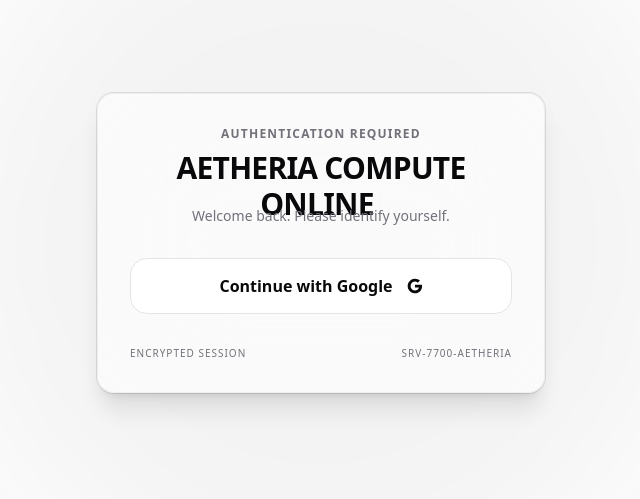
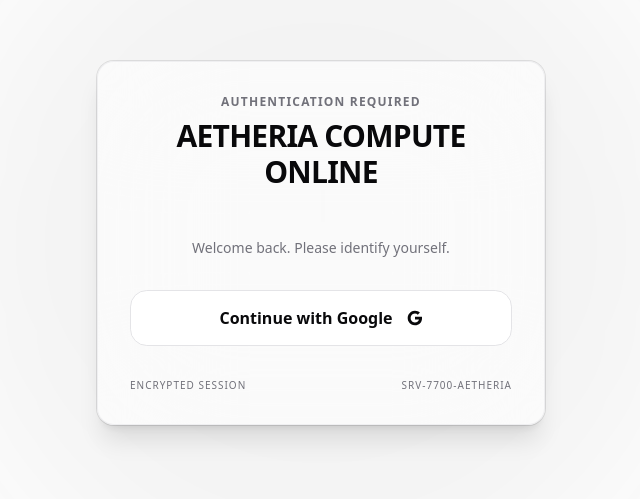
Before and after one commit to Orsted10/NeuralDesk, a Next.js app: page /login in a window 1280 px wide. Shown: the part 157-656 px from the top of the page, without its empty margins (319-959 px from the left). Built offline with nearby package versions, Linux system fonts and the light colour scheme; no server answers.

Commit message:
fix: resolve text overlap bug on login page

```diff
--- a/src/app/(auth)/login/page.tsx
+++ b/src/app/(auth)/login/page.tsx
@@ -62,7 +62,7 @@
           >
             Authentication Required
           </motion.div>
-          <h1 className="text-3xl font-bold tracking-tight text-foreground h-10">
+          <h1 className="text-3xl font-bold tracking-tight text-foreground min-h-[3rem] flex flex-wrap justify-center items-center">
             {text}
             <motion.span
               animate={{ opacity: [1, 0] }}
```
